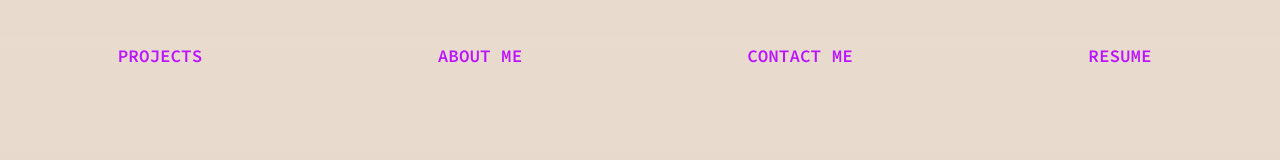
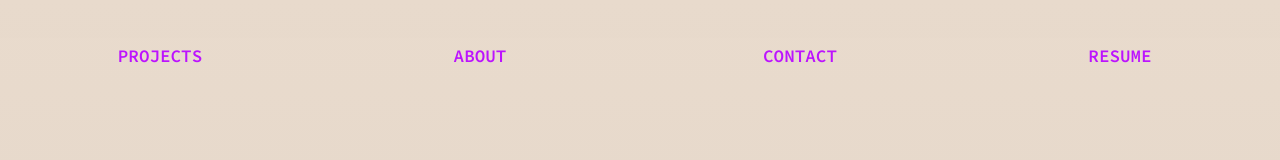
Before and after one commit to DGarg375/DGarg375.github.io, a React (Create React App) app: page / in a window 1280 px wide. Shown: the top 160 px of the page. Built offline with nearby package versions, Linux system fonts and the light colour scheme.

Commit message:
minor fix

```diff
--- a/src/App.js
+++ b/src/App.js
@@ -51,8 +51,8 @@ function App() {
       <div class="layout">
         <div class="navbar-container">
           <div class="nav-tab"><a href="#projects-section">PROJECTS</a></div>
-          <div class="nav-tab"><a href="#about-section">ABOUT ME</a></div>
-          <div class="nav-tab"><a href="#placeholder-3">CONTACT ME</a></div>
+          <div class="nav-tab"><a href="#about-section">ABOUT</a></div>
+          <div class="nav-tab"><a href="#placeholder-3">CONTACT</a></div>
           <div class="nav-tab"><a href="#contact-section">RESUME</a></div>
         </div>
         <div class="intro-typewriter"><Typewriter texts={typewriterTexts} /></div>
```
